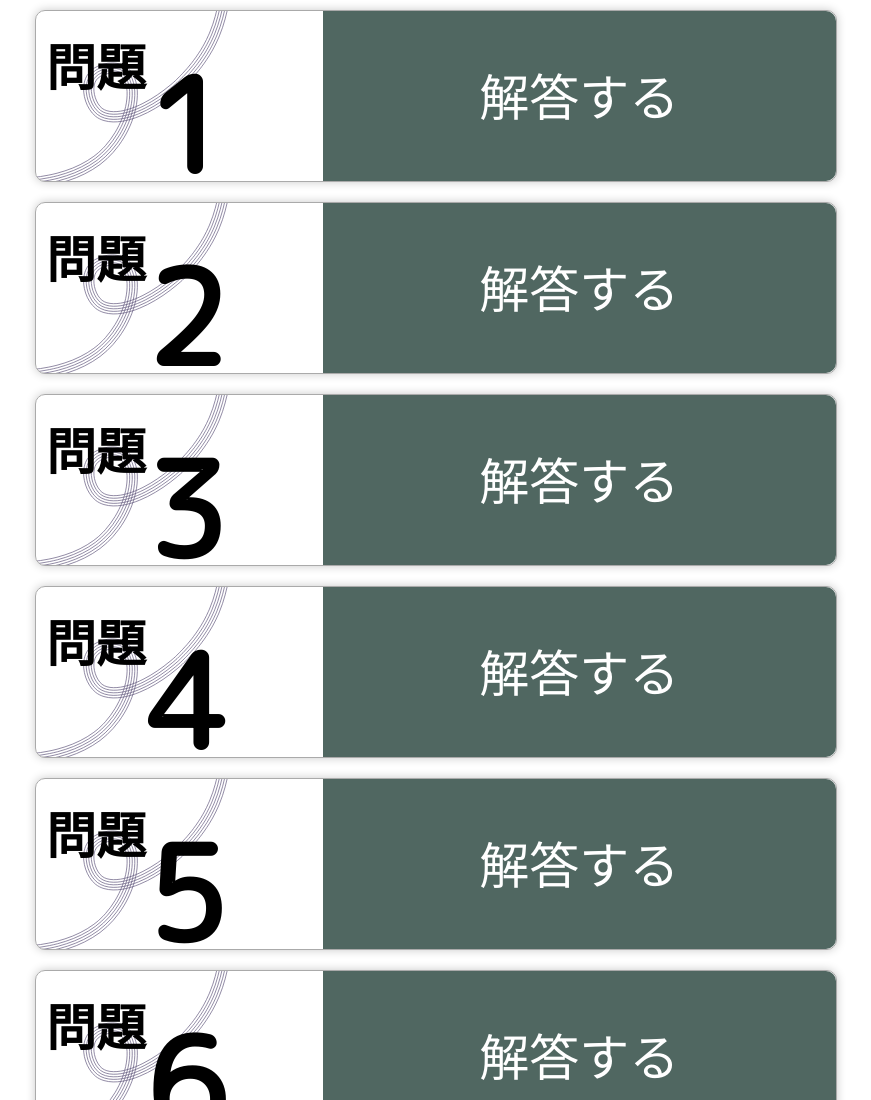
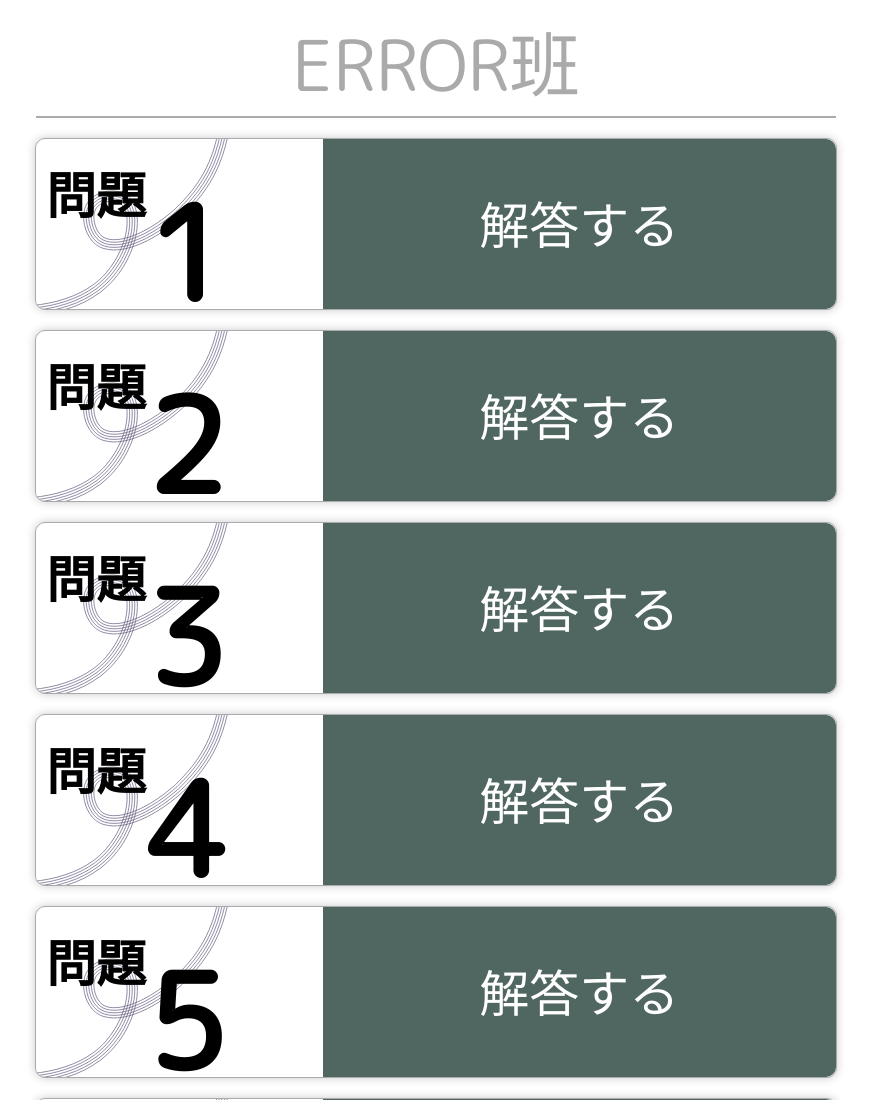
Before and after one commit to Soichi0809/20th, a plain HTML site: page index.html in a window 1280 px wide. Shown: the top 1100 px of the page, without its empty margins (204-1075 px from the left). Drawn offline with Linux system fonts and the light colour scheme.

Commit message:
Add files via upload
add group num indicater

```diff
--- a/index.html
+++ b/index.html
@@ -11,6 +11,9 @@
 <body>
 
 <div class="wrap">
+  <div id="groupnumbox">
+    <span>3班</span>
+  </div>
   <div class="menu-box menu-box-default">
     <div class="qnum"><span class="ques">問題</span><span class="quesnum">1</span></div>
     <div class="button-box button-box-before">
--- a/script.js
+++ b/script.js
@@ -12,17 +12,22 @@ if(localStorage.getItem("alreadysbumit") == null){
     alreadysbumit = false;
 }
 
+var groupnumindi = document.getElementById("groupnumbox").children[0];
+
 function getgroupnum(){
-    group_num = localStorage.getItem("group_num");
     var url = location.href;
-    if(group_num == null){
-        group_num = url.split("=")[1];
-        if(Number.isInteger(Number(group_num)) && 0<=group_num && group_num<=29){
-            localStorage.setItem("group_num", group_num);
+    group_num = url.split("=")[1];
+    if(Number.isInteger(Number(group_num)) && 0<=group_num && group_num<=29){
+        localStorage.setItem("group_num", group_num);
+    }else{
+        if(localStorage.getItem("group_num")!=null){
+            group_num = localStorage.getItem("group_num");
         }else{
             alert("URLが不正です。もう一度QRコードを読み取ってください。");
+            group_num = "ERROR";
         }
     }
+    groupnumindi.innerHTML = group_num+"班";
     return group_num;
 }
 
@@ -202,7 +207,7 @@ function submit_lastans() {
 
 var answer = ["1", "2", "3", "4", "5", "6", "7" , "last"];
 /* 本番用
-var answer = ["えいごか", "いくほうかん", "たてしな", "きょういく", "とうきょうどーむ", "そうがんきょう", "むしとりあみ" , "last"];
+var answer = ["えいごか", "いくほうかん", "たてしな", "きょういく", "とうきょうどーむ", "そうがんきょう", "むしとりあみ" , "じたきょうえい"];
 */
 var story = ["なぞなぞ（謎謎、なぞ）は、問いかけに対して、とんちを利かせた答えを要求する言葉遊びを用いたクイズである。ただし普通のクイズとは違って正解は事実に基づくものではなく、言葉の意味をこじつけた駄洒落・洒落が多い。韻を踏んでいたり、何かに見立てられたりする[1]。転じて、言葉によって婉曲的にわからせる事についてもなぞなぞという。",
 "クイズ（Quiz）の英語での意味は、「（何か）質問すること」と 「知識をテストすること」 と、これらの名詞としての意味であり、日本語では後者の「知識を問う問題」の意味で使われている。出題者が既知の事実に対して質問をし、解答者がその質問に対する正解を答えるという遊び。あるいはその質問のこと。",
--- a/styles.css
+++ b/styles.css
@@ -143,6 +143,24 @@ button:disabled {
     background-position: top left;
 }
 
+#groupnumbox {
+    width: 95%; /* お好みの幅に設定 */
+    max-width: 800px;
+    height: 170px; /* お好みの高さに設定 */
+    border-bottom: #aaa 2px solid; /* 枠線の設定 */
+    margin: 10px; /* 余白 */
+    display: flex; /* 子要素を横並びにする */
+    justify-content: center; /* 子要素を中央に配置する */
+    align-items: center; /* 子要素を中央に配置する */
+    flex-direction: row; /* 子要素を横並びにする */
+}
+
+#groupnumbox span {
+    font-size: 70px;
+    margin: 0 20px;
+    color: #aaa;
+}
+
 .wrap{
     display: flex;
     flex-flow: column;
```
